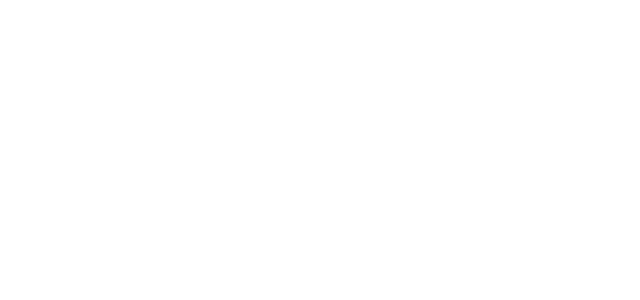
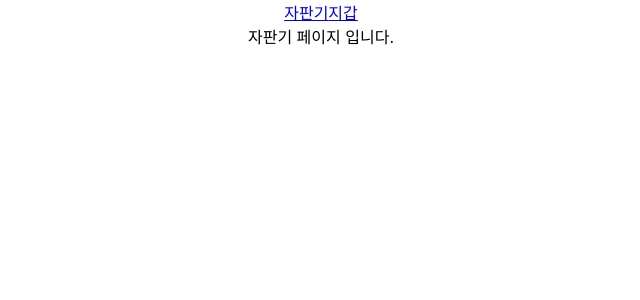
Before and after one commit to codesquad-members-2022/fe-vm, a React (Create React App) app: page / in a window 1280 px wide. Shown: the top 300 px of the page, without its empty margins (319-959 px from the left). Built offline with nearby package versions, Linux system fonts and the light colour scheme.

Commit message:
feat: 라우터 생성
closed issue #5

```diff
--- a/package.json
+++ b/package.json
@@ -8,6 +8,7 @@
     "@testing-library/user-event": "^13.5.0",
     "react": "^18.1.0",
     "react-dom": "^18.1.0",
+    "react-router-dom": "^6.3.0",
     "react-scripts": "5.0.1",
     "styled-components": "^5.3.5",
     "styled-reset": "^4.3.4",
--- a/src/App.jsx
+++ b/src/App.jsx
@@ -1,8 +1,24 @@
 import React from 'react';
+import { BrowserRouter, Routes, Route, Link } from 'react-router-dom';
+import VendingMachine from 'pages/VendingMachine';
+import Wallet from 'pages/Wallet';
 import 'App.css';
 
 function App() {
-  return <div className="App" />;
+  return (
+    <div className="App">
+      <BrowserRouter>
+        <nav>
+          <Link to="/">자판기</Link>
+          <Link to="/wallet">지갑</Link>
+        </nav>
+        <Routes>
+          <Route path="/" element={<VendingMachine />} />
+          <Route path="/wallet" element={<Wallet />} />
+        </Routes>
+      </BrowserRouter>
+    </div>
+  );
 }
 
 export default App;
--- /dev/null
+++ b/src/pages/VendingMachine.jsx
@@ -0,0 +1,7 @@
+import React from 'react';
+
+function VendingMachine() {
+  return <div>자판기 페이지 입니다.</div>;
+}
+
+export default VendingMachine;
--- /dev/null
+++ b/src/pages/Wallet.jsx
@@ -0,0 +1,7 @@
+import React from 'react';
+
+function Wallet() {
+  return <div>지갑 페이지 입니다.</div>;
+}
+
+export default Wallet;
```
Also changed, not shown: 1 other file (tests, documents, lock files or other folders).
